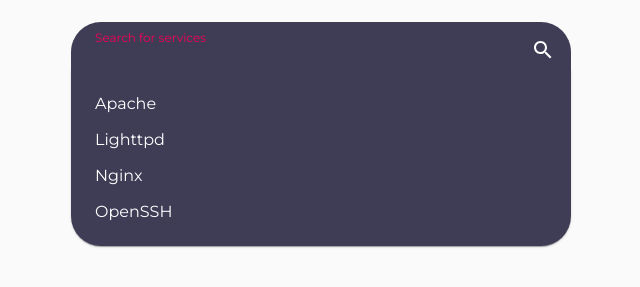
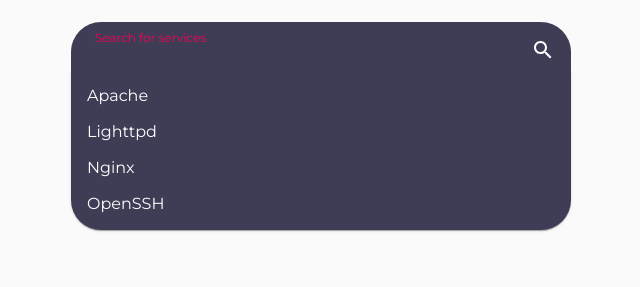
Before and after one commit to adcar/athena, a Next.js app: page / in a window 1280 px wide. Both pictures are taken after a click on the element 640 px from the left and 510 px from the top of the page. Shown: the part 461-748 px from the top of the page, without its empty margins (319-959 px from the left). Built offline with nearby package versions, Linux system fonts and the light colour scheme.

Commit message:
Disabled portal on Popper

```diff
--- a/package.json
+++ b/package.json
@@ -22,7 +22,7 @@
     "react-spinners": "^0.8.0"
   },
   "scripts": {
-    "dev": "next",
+    "dev": "next --hostname 0.0.0.0",
     "build": "next build",
     "start": "next start",
     "post-update": "echo \"codesandbox preview only, need an update\" && yarn upgrade --latest"
--- a/src/components/Search.tsx
+++ b/src/components/Search.tsx
@@ -39,9 +39,9 @@
     borderBottomRightRadius: theme.shape.borderRadius,
     borderTopLeftRadius: 0,
     borderTopRightRadius: 0,
-    padding: theme.spacing(1),
 
-    marginTop: theme.spacing(-1)
+    marginTop: theme.spacing(-1),
+    width: "100%"
   }
 }));
 
@@ -54,7 +54,6 @@
   const theme = useTheme();
   const router = useRouter();
   const textRef = useRef(null);
-  const [open, setOpen] = useState(false);
   const [term, setTerm] = useState("");
   const [focus, setFocus] = useState(false);
   function handleSubmit(e) {
@@ -74,11 +73,6 @@
             noOptions: classes.autoCompleteList,
             option: classes.autoCompleteList,
             paper: classes.paper
-          }}
-          style={{
-            transform: open
-              ? `translateY(-${textRef.current.getBoundingClientRect().y}px)`
-              : "none"
           }}
           onInputChange={(e, value) => {
             setTerm(value);
@@ -130,11 +124,13 @@
   );
 }
 
-function MyPopper({ children, open, ...extra }) {
+function MyPopper({ children, open, anchorEl, ...extra }) {
   return (
     <Popper
+      disablePortal
       placement={"bottom"}
       open={open}
+      anchorEl={anchorEl}
       {...extra}
       modifiers={{
         flip: {
```
